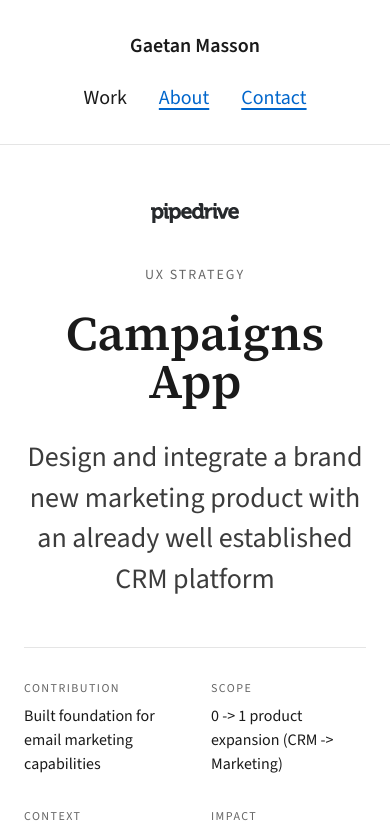
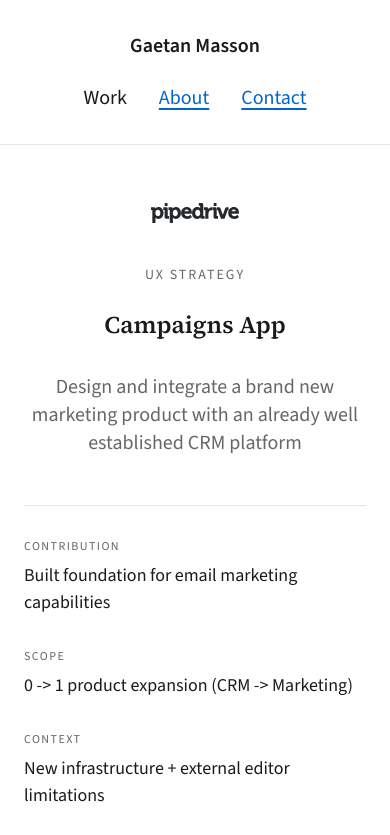
Before and after one commit to gaetan-masson-dev/gaetan-masson-portfolio, a Next.js app: page /work/campaigns-app in a window 390 px wide. Shown: the top 835 px of the page. Built offline with nearby package versions, Linux system fonts and the light colour scheme.

Commit message:
Align pages with responsive type scale and max-w-reading

```diff
--- a/app/about/page.tsx
+++ b/app/about/page.tsx
@@ -11,8 +11,8 @@
 export default function AboutPage() {
   return (
     <div className="max-w-7xl mx-auto px-6 py-16">
-      <div className="mx-auto max-w-measure">
-        <h1>About</h1>
+      <div className="mx-auto max-w-reading">
+        <h1 className="text-[3.5rem] md:text-[4.5rem] leading-tight">About</h1>
 
         <p>
           Hi, I'm Gaetan Masson, a product designer passionate about creating thoughtful digital
--- a/app/contact/page.tsx
+++ b/app/contact/page.tsx
@@ -12,7 +12,7 @@
 export default function ContactPage() {
   return (
     <div className="max-w-7xl mx-auto px-6 py-16">
-      <div className="mx-auto max-w-measure">
+      <div className="mx-auto max-w-reading">
         <h1>Contact</h1>
 
         <p>
--- a/app/page.tsx
+++ b/app/page.tsx
@@ -14,10 +14,8 @@
   return (
     <div className="max-w-7xl mx-auto px-6">
       <section className="border-b border-line pt-32 pb-32">
-        <h1 className="text-[3.5rem] md:text-[4.5rem] leading-tight font-semibold mb-6">
-          Hi, I'm Gaetan!
-        </h1>
-        <p className="text-xl text-subtle">
+        <h1 className="text-2xl md:text-7xl leading-tight mb-6">Hi, I'm Gaetan!</h1>
+        <p className="text-xl md:text-2xl text-subtle">
           Lead Product Designer specializing in complex SaaS products, systems thinking, and
           cross-functional collaboration.
           <br />
@@ -49,12 +47,12 @@
                   <div className="inline-block text-xs uppercase tracking-[0.08em] font-medium text-subtle mb-2">
                     {caseStudy.frontmatter.category}
                   </div>
-                  <h2 className="text-[1.75rem] font-semibold mt-0 mb-3">
+                  <h2 className="mt-0 mb-3">
                     <Link href={`/work/${caseStudy.slug}`} className={caseStudyTitleLinkClass}>
                       {caseStudy.frontmatter.title}
                     </Link>
                   </h2>
-                  <p className="text-subtle max-w-measure mb-6">
+                  <p className="max-w-reading text-subtle mb-6">
                     {caseStudy.frontmatter.description}
                   </p>
                   <Link
--- a/components/CaseStudyLayout.tsx
+++ b/components/CaseStudyLayout.tsx
@@ -23,40 +23,39 @@
       <header className="mx-auto max-w-5xl border-b border-line pb-10 pt-12 md:pb-14 md:pt-20">
         {frontmatter.logo && (
           <div className="mb-8 flex justify-center">
-            <Image
-              src={frontmatter.logo}
-              alt=""
-              aria-hidden="true"
-              width={180}
-              height={48}
-              className="h-10 w-auto md:h-12"
-              style={{ width: 'auto' }}
-            />
+            <div className="relative h-10 w-[min(100%,12.5rem)] md:h-12">
+              <Image
+                src={frontmatter.logo}
+                alt=""
+                aria-hidden="true"
+                className="object-contain object-center"
+                fill
+                sizes="200px"
+              />
+            </div>
           </div>
         )}
         <p className="mb-6 text-center text-sm font-medium uppercase tracking-[0.14em] text-subtle">
           {frontmatter.category}
         </p>
-        <h1 className="mx-auto max-w-4xl text-center text-5xl font-semibold md:text-7xl">
-          {frontmatter.title}
-        </h1>
-        <p className="mx-auto mt-8 max-w-measure text-center text-[1.75rem] leading-[1.45] text-default/85 md:text-[2.125rem]">
+        <h1 className="mx-auto max-w-4xl text-center text-2xl md:text-7xl">{frontmatter.title}</h1>
+        <p className="mx-auto mt-8 max-w-reading text-center text-xl md:text-2xl text-subtle">
           {frontmatter.description}
         </p>
 
-        <dl className="mt-12 grid grid-cols-2 gap-[32px] border-t border-line pt-8 text-left">
+        <dl className="mt-12 grid grid-cols-1 gap-[32px] border-t border-line pt-8 text-left sm:grid-cols-2">
           {metadata.map((item) => (
             <div key={item.label}>
               <dt className="mb-2 text-xs font-medium uppercase tracking-[0.12em] text-subtle">
                 {item.label}
               </dt>
-              <dd className="text-[1rem] leading-[1.5] text-default">{item.value}</dd>
+              <dd className="leading-[1.5] text-default">{item.value}</dd>
             </div>
           ))}
         </dl>
       </header>
 
-      <div className="case-study-content mx-auto max-w-measure pt-12 md:pt-16">{children}</div>
+      <div className="case-study-content mx-auto max-w-reading pt-12 md:pt-16">{children}</div>
     </article>
   )
 }
```
